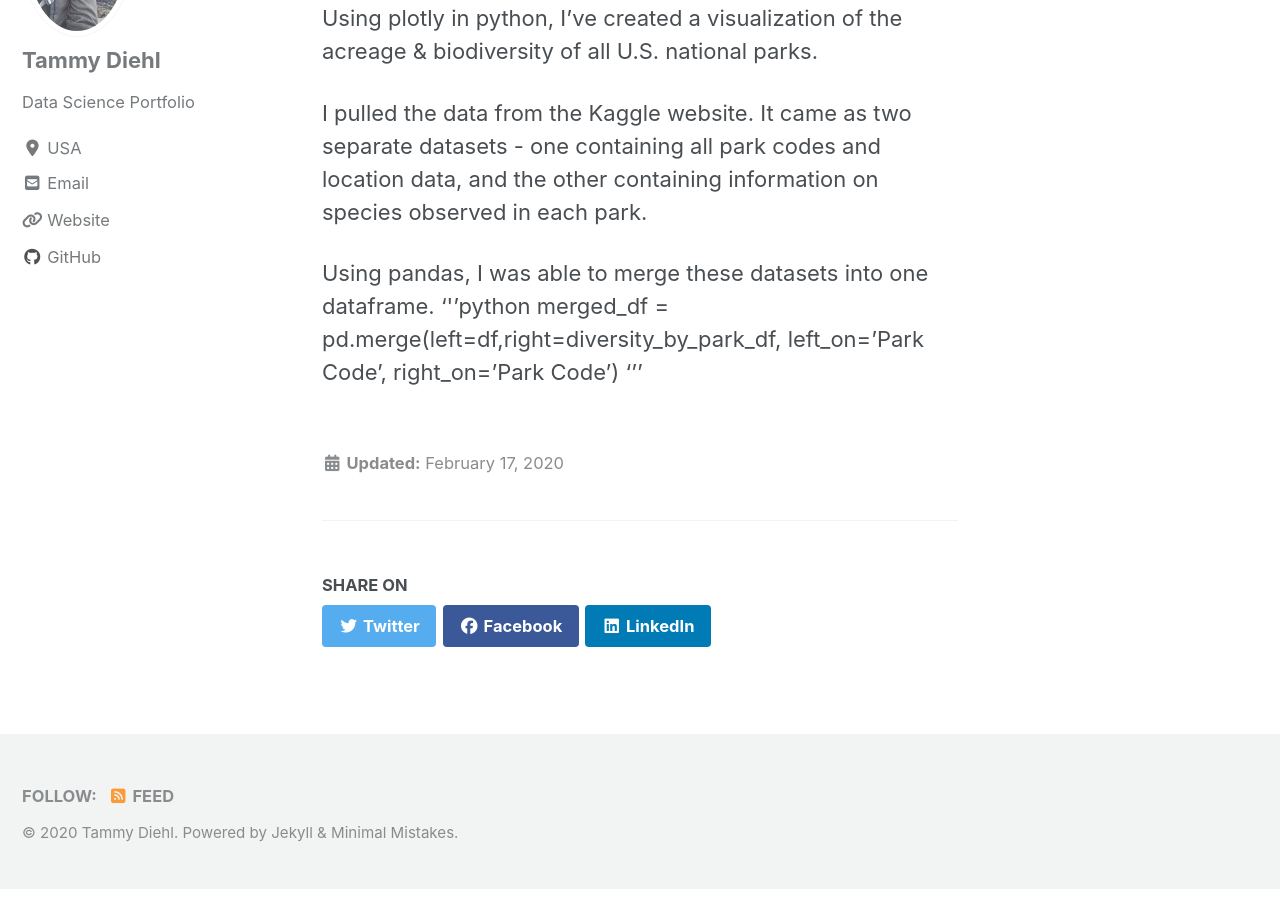
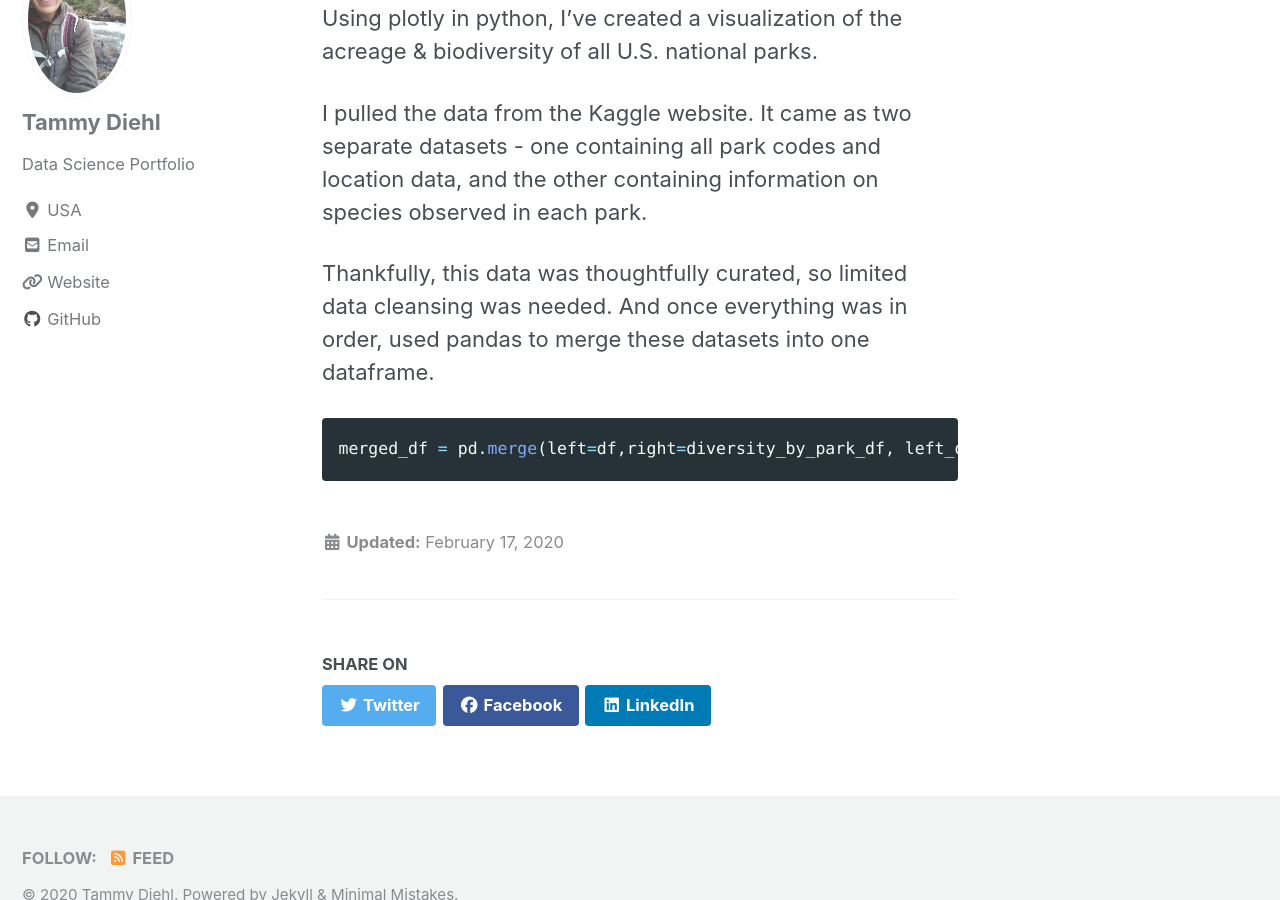
Before and after one commit to tammydiehl/tammydiehl.github.io, a Jekyll site: the page built from _posts/2020-02-17-parks.md, in a window 1280 px wide and 900 px high, scrolled down 1060 px. Built offline with Jekyll 4.4.1, drawn with Linux system fonts in a browser that asks for light colours; cached includes are drawn as plain includes; nearby versions of some CDN libraries.

Commit message:
changing index photo & editing post

````diff
--- a/_posts/2020-02-17-parks.md
+++ b/_posts/2020-02-17-parks.md
@@ -10,7 +10,8 @@ Using plotly in python, I've created a visualization of the acreage & biodiversi
 
 I pulled the data from the Kaggle website. It came as two separate datasets - one containing all park codes and location data, and the other containing information on species observed in each park.
 
-Using pandas, I was able to merge these datasets into one dataframe.
-'''python
+Thankfully, this data was thoughtfully curated, so limited data cleansing was needed. And once everything was in order, used pandas to merge these datasets into one dataframe.
+
+```python
 merged_df = pd.merge(left=df,right=diversity_by_park_df, left_on='Park Code', right_on='Park Code')
-'''
+```
--- a/index.html
+++ b/index.html
@@ -2,5 +2,5 @@
 layout: home
 author_profile: true
 header:
-  image: "/images/mushroom.jpeg"
+  image: "/images/jtree.jpg"
 ---
````
Also changed, not shown: images/jtree.jpg (added).
